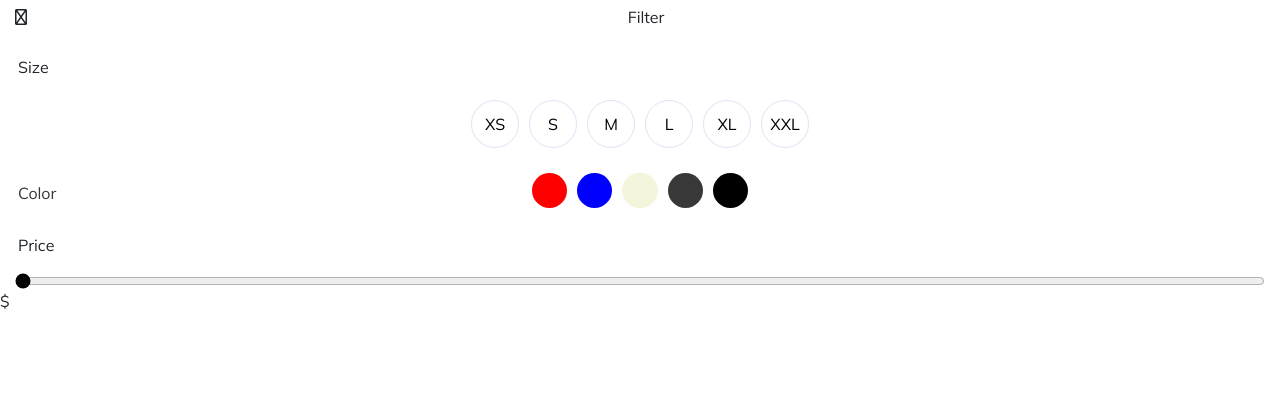
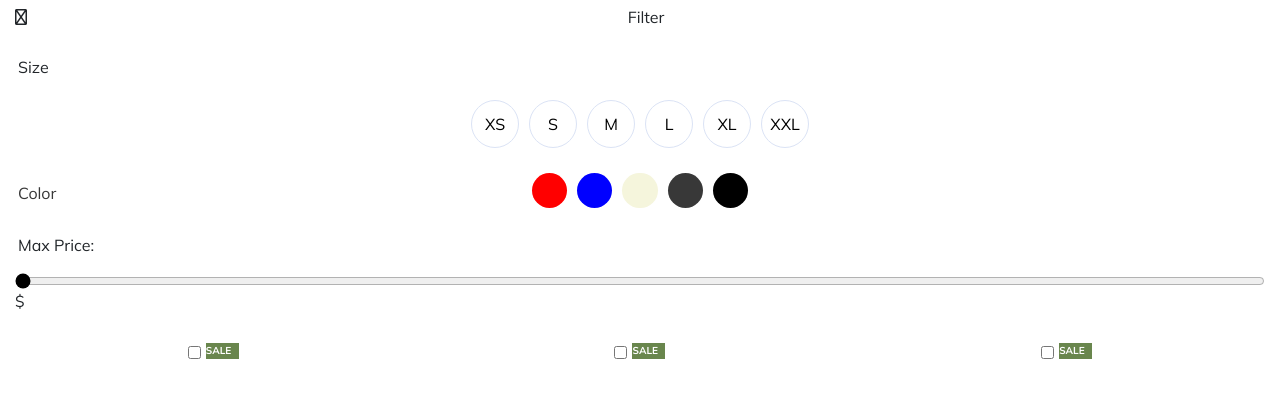
Before and after one commit to PatrikByren/Manero-frontend, a React (Create React App) app: page /shop/filter in a window 1280 px wide. Shown: the top 398 px of the page. Built offline with nearby package versions, Linux system fonts and the light colour scheme.

Commit message:
some more on filter

```diff
--- a/package.json
+++ b/package.json
@@ -11,6 +11,7 @@
     "boostrap": "^2.0.0",
     "react": "^18.2.0",
     "react-bootstrap": "^2.7.4",
+    "react-bootstrap-range-slider": "^3.0.8",
     "react-dom": "^18.2.0",
     "react-router-dom": "^6.10.0",
     "react-scripts": "5.0.1",
--- a/src/App.css
+++ b/src/App.css
@@ -986,25 +986,6 @@ html, body {
   color: #626262;
 }
 
-.sortBy .form-select {
-  width: 150px;
-  height: 15px;
-  border: 0px;
-  box-shadow: none;
-  margin-bottom: 15px;
-  margin-left: -120px;
-  background-color: transparent;
-}
-.sortBy .form-select:active {
-  border: 0px;
-  box-shadow: none;
-}
-.sortBy .selectOption {
-  font-size: 15px;
-  font-family: "Mulish";
-  color: #626262;
-}
-
 .myprofile {
   padding-top: 50px;
   height: 100dvh;
@@ -1159,3 +1140,27 @@ html, body {
   margin-right: 15px;
   accent-color: black;
 }
+.pricecheckstagssection .price-container .price-display {
+  margin-left: 15px;
+}
+.pricecheckstagssection .checkbox-container {
+  display: flex;
+  justify-content: space-around;
+}
+.pricecheckstagssection .check-box {
+  display: flex;
+  align-items: center;
+}
+.pricecheckstagssection .check-box p {
+  font-size: 10px;
+}
+.pricecheckstagssection .salesIcon {
+  color: white;
+  margin-top: 14px;
+  margin-left: 5px;
+  font-size: 8px;
+  font-weight: 700;
+  height: 16px;
+  width: 33px;
+  background-color: #69864D;
+}
--- a/src/asset/scss/components/_pricecheckstags.scss
+++ b/src/asset/scss/components/_pricecheckstags.scss
@@ -1,18 +1,47 @@
-.pricecheckstagssection{
+.pricecheckstagssection {
   margin-top: 40px;
 
-    .price-container{
+  .price-container {
     display: flex;
     flex-direction: column;
 
-        .pricetext{
+    .pricetext {
       margin-left: 18px;
     }
 
-        .pricerange{
+    .pricerange {
       margin-left: 15px;
       margin-right: 15px;
       accent-color: black;
     }
+
+    .price-display {
+      margin-left: 15px;
     }
   }
+
+  .checkbox-container {
+    display: flex;
+    justify-content: space-around;
+
+  }
+
+  .check-box{
+    display: flex;
+    align-items: center;
+    p{
+        font-size: 10px;
+    }
+  }
+
+  .salesIcon{
+    color:white;
+    margin-top: 14px;
+    margin-left: 5px;
+    font-size: 8px;
+    font-weight: 700;
+    height: 16px;
+    width: 33px;
+    background-color: $color-sale;
+}
+}
--- a/src/components/sections/PriceChecksTags.js
+++ b/src/components/sections/PriceChecksTags.js
@@ -7,9 +7,14 @@ const PriceChecksTags = () => {
   return (
     <section className="pricecheckstagssection">
         <div className="price-container">
-            <p className="pricetext">Price</p>
+            <p className="pricetext">Max Price: </p>
             <input type="range" id="pricevalue" name="pricevalue" className="pricerange" min="50" max="2000" onChange={(e) => setInputPrice(e.target.value)} step="1"></input>
             <p className="price-display">${inputPrice}</p>
+        </div>
+        <div className="checkbox-container">
+        <div className="check-box"><input type="checkbox"/><p className="salesIcon">SALE</p></div>
+        <div className="check-box"><input type="checkbox"/><p className="salesIcon">SALE</p></div>
+        <div className="check-box"><input type="checkbox"/><p className="salesIcon">SALE</p></div>
         </div>
     </section>
   )
```
Also changed, not shown: 1 other file (tests, documents, lock files or other folders). Lines whose indentation alone changed are shown as unchanged.
